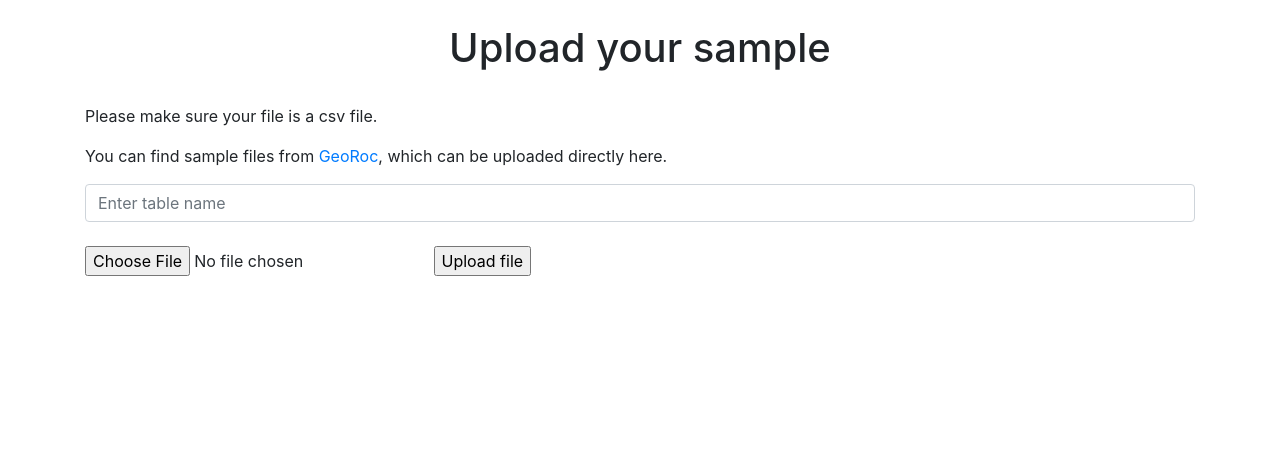
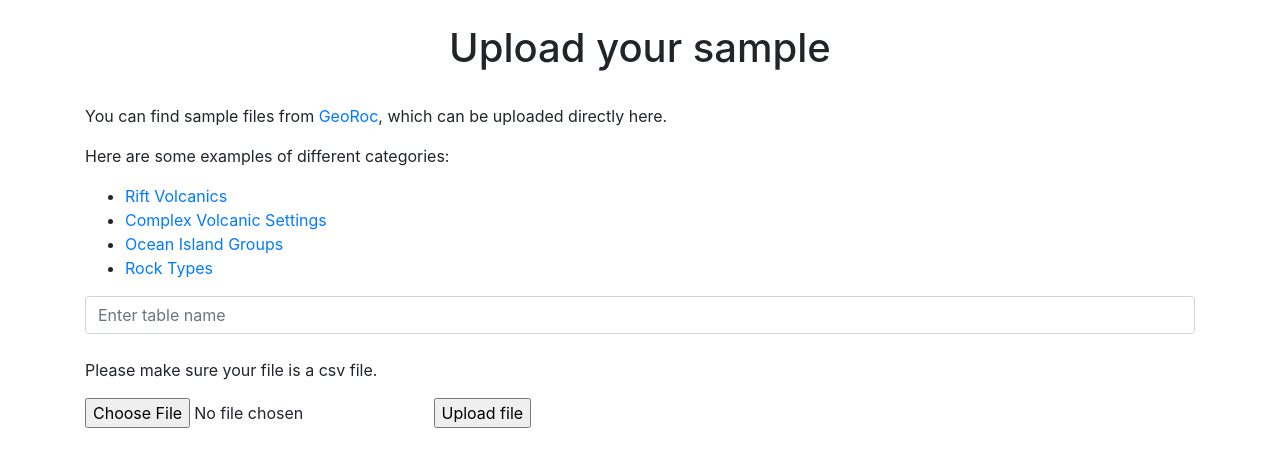
Before and after one commit to hxk874/DIS-project-2023, a Flask app: page /upload in a window 1280 px wide. Shown: the part 56-523 px from the top of the page. Run offline with Flask 3, Linux system fonts and the light colour scheme; some libraries are stand-ins or nearby versions.

Commit message:
Update upload.html

```diff
--- a/website/templates/upload.html
+++ b/website/templates/upload.html
@@ -2,8 +2,16 @@
     <br/>
     <h1 align="center">Upload your sample</h1>
     <br/>
-    <p>Please make sure your file is a csv file. </p>
     <p>You can find sample files from <a href="https://georoc.eu/georoc/new-start.asp" target="_blank">GeoRoc</a>, which can be uploaded directly here.  </p>
+    <p> Here are some examples of different categories:
+      <ul>
+        <li><a href="https://georoc.eu/georoc/precompiled/metadata.php?doi=10.25625/KAIVCT" target="_blank">Rift Volcanics</a>
+        <li><a href="https://georoc.eu/georoc/precompiled/metadata.php?doi=10.25625/1VOFM5" target="_blank">Complex Volcanic Settings</a>
+        <li><a href="https://georoc.eu/georoc/precompiled/metadata.php?doi=10.25625/WFJZKY" target="_blank">Ocean Island Groups</a>
+        <li><a href="https://georoc.eu/georoc/precompiled/metadata.php?doi=10.25625/2JETOA" target="_blank">Rock Types</a>
+      </ul>
+    </p>
+
 
     <form method = "POST" enctype="multipart/form-data" >
         <form novalidate>
@@ -15,6 +23,8 @@
           placeholder="Enter table name" required
           />
         <br/>
+        <p>Please make sure your file is a csv file. </p>
+
         <input type="file" name="file" accept=".csv">
         <input type = "submit" value="Upload file">
     </form>
```
